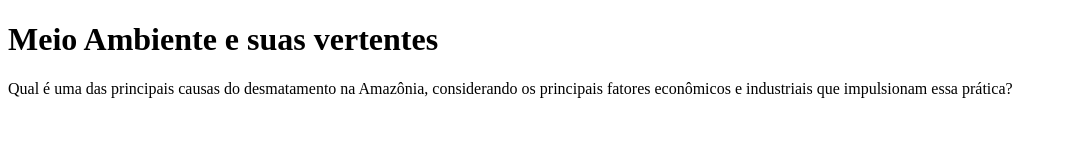
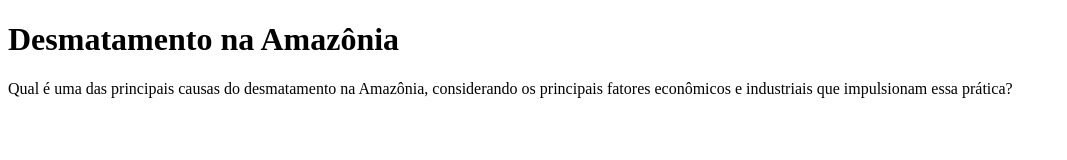
Before and after one commit to davisantosf/Projeto-Meio-Ambiente---Davi-3B, a plain HTML site: page aula 3 e 4/index.html in a window 1280 px wide. Shown: the whole page, without its empty margins (0-1067 px from the left). Drawn offline with Linux system fonts and the light colour scheme.

Commit message:
Update index.html

```diff
--- a/aula 3 e 4/index.html
+++ b/aula 3 e 4/index.html
@@ -4,11 +4,11 @@
     <meta charset="UTF-8">
     <meta name="viewport" content="width=device-width, initial-scale=1.0">
     <link rel="stylesheet" href="style.css">
-    <title>Meio Ambiente e suas vertentes</title>
+    <title>Desmatamento na Amazônia</title>
 </head>
 <body>
     <div class="caixa-principal">
-        <h1>Meio Ambiente e suas vertentes</h1>
+        <h1>Desmatamento na Amazônia</h1>
         <div class="caixa-perguntas"></div>
         <div class="caixa-alternativas"></div>
         <div class="caixa-resultado">
```
